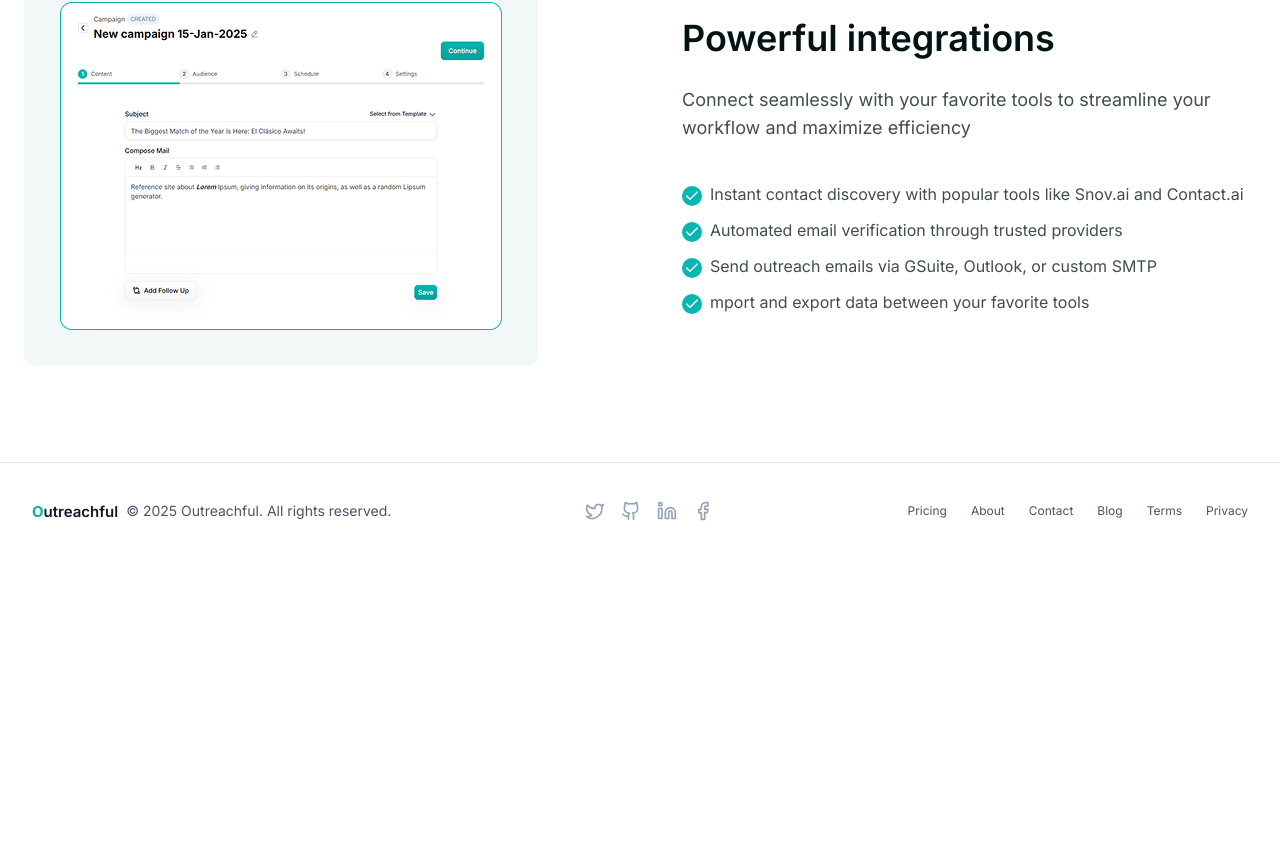
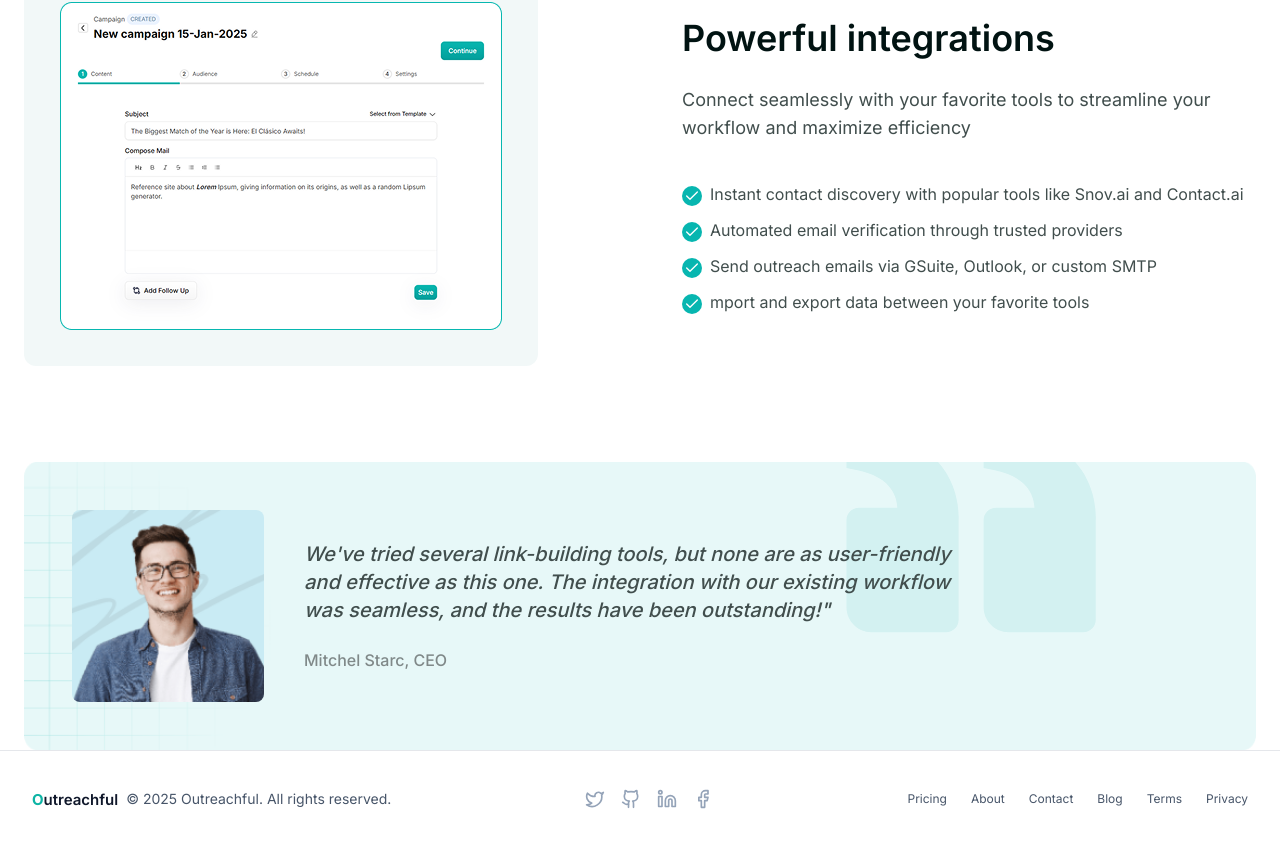
Before and after one commit to Omar-dev-xponent/seo-website, a Next.js app: page / in a window 1280 px wide. Shown: the part 4038-4885 px from the top of the page. Before the commit the page ends 4597 px from the top, so only its background shows below. Built offline with nearby package versions, Linux system fonts and the light colour scheme; no server answers.

Commit message:
style:customer review section

```diff
--- /dev/null
+++ b/app/(site)/_components/review.tsx
@@ -0,0 +1,42 @@
+import Image from "next/image";
+import React from "react";
+const ReviewSection = () => {
+  return (
+    <section className="app-container">
+      <div
+        className="relative flex flex-col-reverse items-center object-cover p-12 space-x-10 bg-center bg-cover rounded-xl md:flex-row "
+        style={{ backgroundImage: "url('/customer-review-bg.png')" }}
+      >
+        <div className="flex-shrink-0 w-12 h-12 md:w-48 md:h-48 ">
+          <Image
+            src={"/customer01.png"}
+            alt="cutomer"
+            width={0}
+            height={0}
+            className="object-cover w-full h-full rounded-full md:rounded-lg"
+          />
+        </div>
+        <div className="z-20">
+          <p className="max-w-2xl text-xl italic font-medium text-typography-75 font-display">
+            We've tried several link-building tools, but none are as
+            user-friendly and effective as this one. The integration with our
+            existing workflow was seamless, and the results have been
+            outstanding!"
+          </p>
+          <p className="hidden mt-6 text-base font-medium md:block text-typography-50">
+            Mitchel Starc, CEO
+          </p>
+        </div>
+        <Image
+          src={"/icons/left-qoute.svg"}
+          alt="qoute"
+          width={250}
+          height={250}
+          className="absolute top-0 z-10 hidden pointer-events-none right-40 lg:block"
+        />
+      </div>
+    </section>
+  );
+};
+
+export default ReviewSection;
--- a/app/(site)/page.tsx
+++ b/app/(site)/page.tsx
@@ -1,6 +1,7 @@
 import React from "react";
 import HeroSection from "@/app/(site)/_components/hero";
 import FeaturesSection from "@/app/(site)/_components/feature";
+import ReviewSection from "@/app/(site)/_components/review";
 import { ComparisonSection } from "./_components/comparison";
 import { CalculatorSection } from "./_components/calculator";
 import TestimonialsSection from "./_components/testimonials";
@@ -20,6 +21,7 @@ export default function HomePage() {
     <>
       <HeroSection />
       <FeaturesSection />
+      <ReviewSection />
       {/* <ComparisonSection /> */}
       {/* <CalculatorSection /> */}
       {/* <TestimonialsSection /> */}
--- a/components/overview-card.tsx
+++ b/components/overview-card.tsx
@@ -21,7 +21,7 @@ const OverviewCard = ({
       <h4 className="mb-3 text-xl font-semibold text-center sm:mb-4 sm:text-4xl text-typography-100 font-display">
         {title}
       </h4>
-      <p className="text-sm text-center whitespace-pre-line sm:text-base font-display text-typography-75">
+      <p className="text-sm text-center sm:whitespace-pre-line sm:text-base font-display text-typography-75">
         {description}
       </p>
       <div className="flex items-center justify-center mt-5 sm:mt-12">
```
Also changed, not shown: public/customer-review-bg.png (renamed from public/customer-qoute-bg.png).
